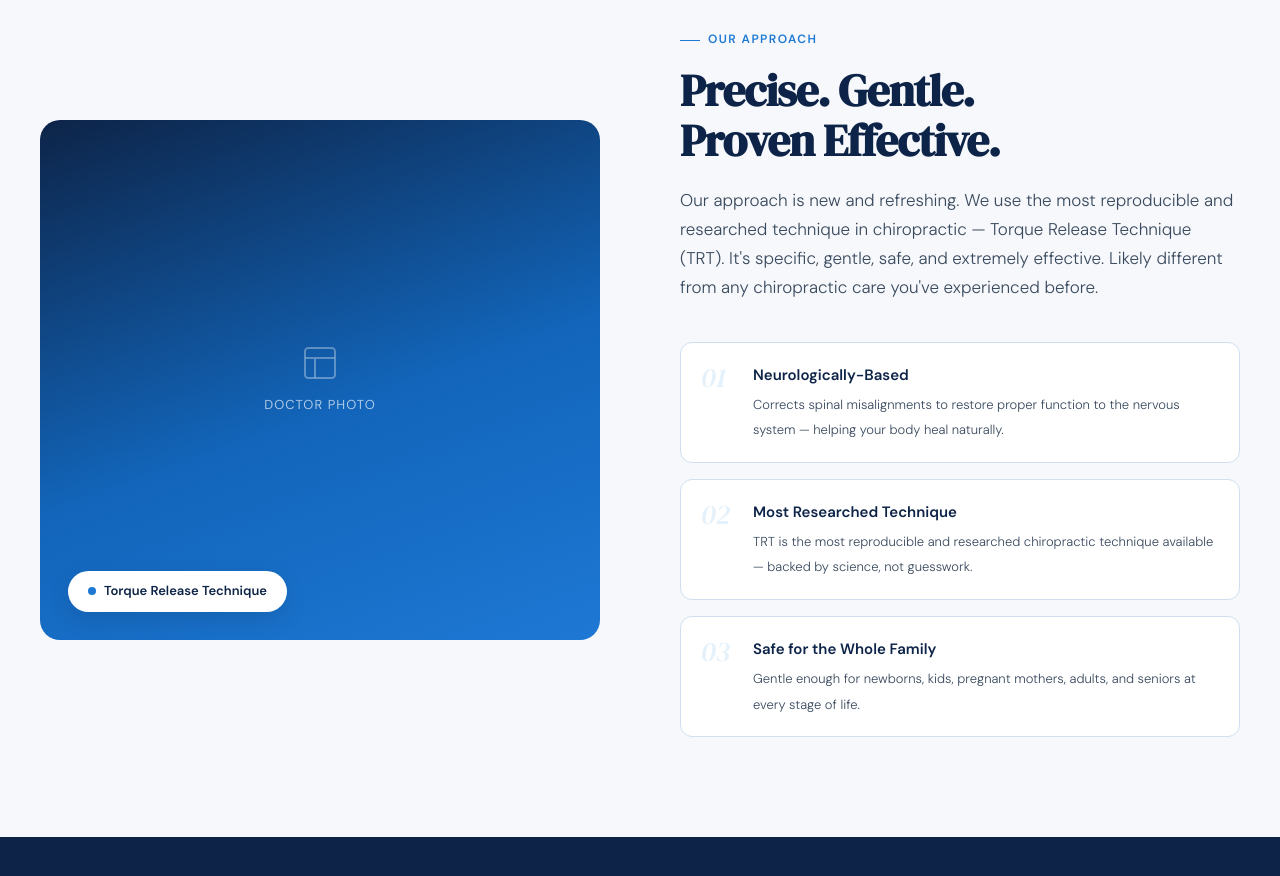
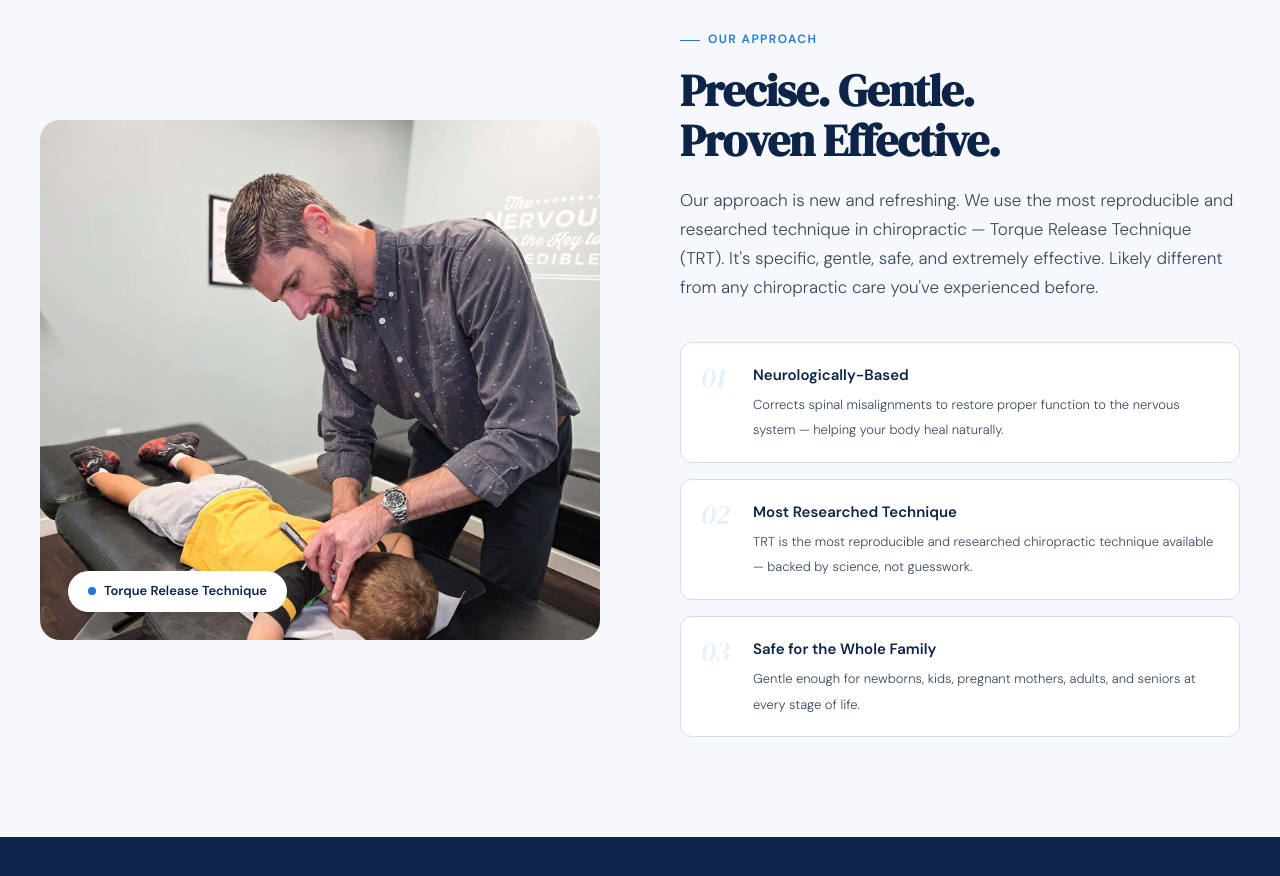
Before and after one commit to lazaroc/essential-chiropractic-site, a plain HTML site: page index.html in a window 1280 px wide. Shown: the part 1660-2536 px from the top of the page. Drawn offline with Linux system fonts and the light colour scheme; a script that the page names is missing.

Commit message:
Add Dr. Greg Davis TRT adjustment photo to homepage Our Approach section
Replaces the doctor photo placeholder with a photo from the 2026 office set
showing the TRT Integrator in use, with descriptive alt text.

Co-Authored-By: Claude Sonnet 5.5 <noreply@anthropic.com>

```diff
--- a/index.html
+++ b/index.html
@@ -216,6 +216,7 @@
       color: rgba(255,255,255,0.65); font-size: 13px; letter-spacing: 0.08em; text-transform: uppercase; gap: 12px;
     }
     .technique-img-placeholder svg { width: 40px; height: 40px; opacity: 0.5; }
+    .technique-img img { display: block; width: 100%; height: 520px; object-fit: cover; object-position: 50% 30%; }
     .technique-pill {
       position: absolute; bottom: 28px; left: 28px; background: var(--white);
       border-radius: 50px; padding: 10px 20px; font-size: 13px; font-weight: 600;
@@ -531,10 +532,7 @@
   <div class="section-inner">
     <div class="technique-inner">
       <div class="technique-img">
-        <div class="technique-img-placeholder">
-          <svg viewBox="0 0 24 24" fill="none" stroke="currentColor" stroke-width="1.2"><rect x="3" y="3" width="18" height="18" rx="2"></rect><path d="M3 9h18M9 21V9"></path></svg>
-          Doctor photo
-        </div>
+        <img src="Photos/2026%20Office%20Photos/Chiropractor%20Lees%20Summit%20-%20Essential%20Chiropractic%20-%202026%20Office%20Photos%20(30).jpg" alt="Dr. Greg Davis adjusting a young patient with Torque Release Technique at Essential Chiropractic in Lee's Summit, MO" loading="lazy">
         <div class="technique-pill">Torque Release Technique</div>
       </div>
       <div class="technique-content">
```
